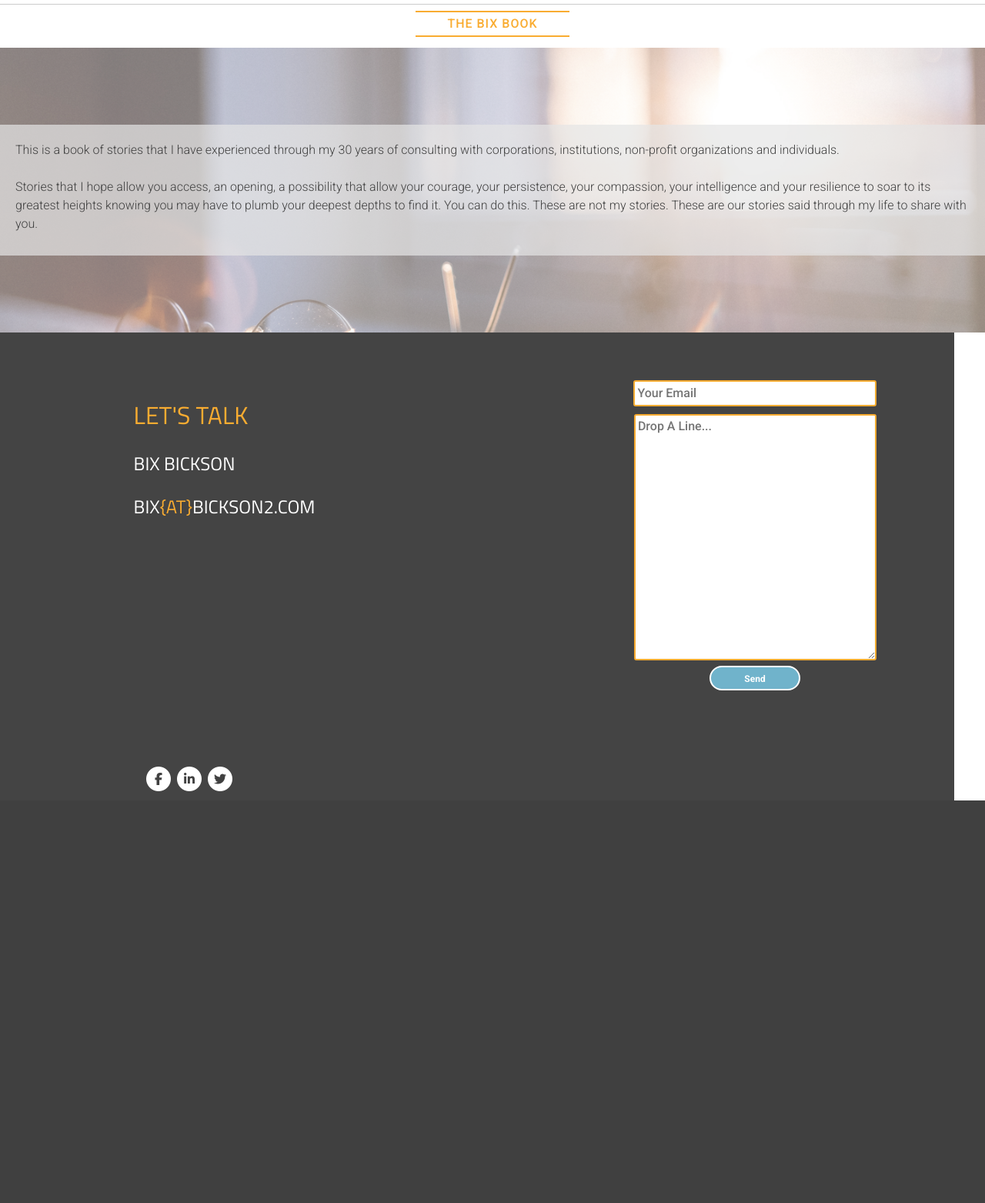
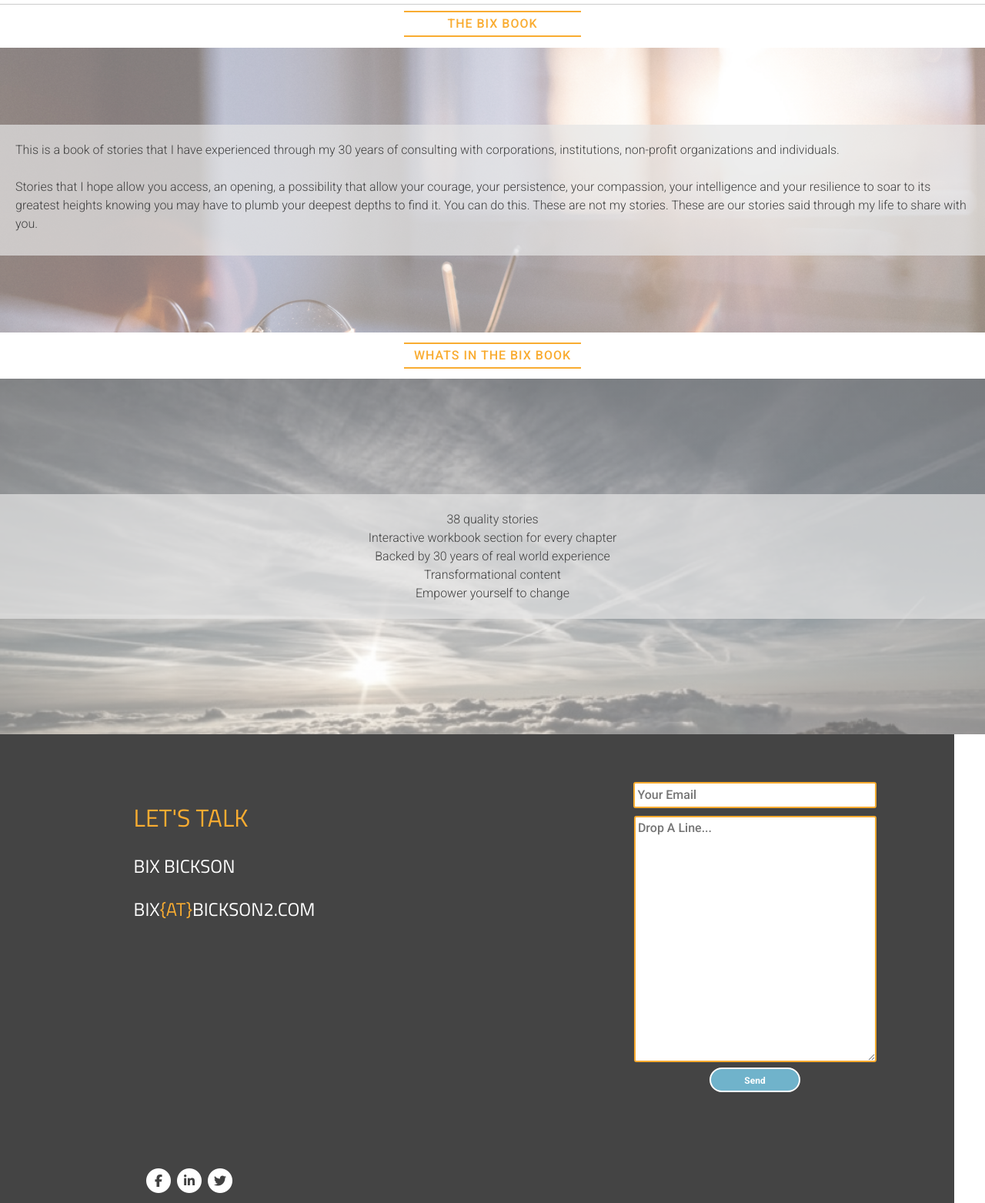
Before and after one commit to redacademy/bix-summer-2016, a WordPress theme: template themes/bix/bix-book.php in a window 1280 px wide. Shown: the part 75-1638 px from the top of the page at 77% size. Before the commit the page ends 1115 px from the top, so only its background shows below. Run offline with PHP 8.4 and a stand-in for WordPress, Linux system fonts and the light colour scheme; the site name, menu and one post (Sample post) are stand-ins, and other content is empty; some libraries are stand-ins or nearby versions.

Commit message:
bix-book page styling section 2

```diff
--- a/themes/bix/bix-book.php
+++ b/themes/bix/bix-book.php
@@ -16,7 +16,7 @@ get_header(); ?>
 		<section class="bix-book-banner">
 			<div class="bix-book-header">
 				<img class="site-logo" src="<?php echo(get_template_directory_uri());?>/images/bix-logo.png" alt="bix logo"/>
-				<h2 class="bix-book-title">The Bix Book</h2>
+				<h2 class="the-bix-book-title">The Bix Book</h2>
 			</div>
 		</section>
 
@@ -31,6 +31,21 @@ get_header(); ?>
 					</p>
 				</div>
 			</section>
+			<div class="book-title-wrapper">
+				<h2 class="the-bix-book-title">Whats in the bix book</h2>
+			</div>
+			<section class="book-section2">
+				<div class="book-section2-inside">
+					<ul>
+						<li>38 quality stories</li>
+						<li>Interactive workbook section for every chapter</li>
+						<li>Backed by 30 years of real world experience </li>
+						<li>Transformational content</li>
+						<li>Empower yourself to change</li>
+					</ul>
+				</div>
+			</section>
+
 		</div>
 
 		</main><!-- #main -->
--- a/themes/bix/sass/_bix-book.scss
+++ b/themes/bix/sass/_bix-book.scss
@@ -6,7 +6,9 @@
 	.site-logo{
 		display: none;
 	}
-	.bix-book-title{
+}
+
+.the-bix-book-title{
   width: 100%;
   color:$color__orange;
   border-bottom: solid 2px $color__orange;
@@ -14,18 +16,23 @@
   font-size: 1rem;
   letter-spacing: 1px;
   padding:3px 0;
-    width: 200px;
+  width: 230px;
   text-align: center;
   text-transform: uppercase;
   font-weight: 500;
 }
+.book-title-wrapper{
+  display: flex;
+  justify-content: center;
 }
 
 .book-section1{
-	background: linear-gradient(
+	background:
+  linear-gradient(
       rgba(255, 255, 255, 0.45),
       rgba(255, 255, 255, 0.45)
-    ), url(../../images/bix-book-banner.png) no-repeat 20% top;
+    ),
+    url(../../images/bix-book-banner.png) no-repeat 20% top;
     background-size: cover;
     display: flex;
     flex-direction: column;
@@ -39,6 +46,33 @@
   	p{
   		font-weight: 300;
   	}
-
 	}
 }
+.book-section2{
+  background:
+  linear-gradient(
+      rgba(255, 255, 255, 0.45),
+      rgba(255, 255, 255, 0.45)
+    ),
+    url(../../images/bix-book-sky.png) no-repeat 20% top;
+    background-size: cover;
+    display: flex;
+    flex-direction: column;
+    justify-content: center;
+    align-items: center;
+    padding: 150px 0;
+
+  .book-section2-inside{
+    padding: 5px 5px;
+    background-color:rgba(230,230,230,.7);
+    width: 100%;
+     text-align: center;
+     ul{
+      padding:0;
+     }
+    li{
+      font-weight: 300;
+      list-style-type: none;
+    }
+  }
+}
--- a/themes/bix/style.css
+++ b/themes/bix/style.css
@@ -1607,7 +1607,8 @@ strong {
       align-items: center; }
   .bix-book-banner .site-logo {
     display: none; }
-  .bix-book-banner .bix-book-title {
+
+.the-bix-book-title {
   width: 100%;
   color: #F9AC31;
   border-bottom: solid 2px #F9AC31;
@@ -1615,10 +1616,16 @@ strong {
   font-size: 1rem;
   letter-spacing: 1px;
   padding: 3px 0;
-    width: 200px;
+  width: 230px;
   text-align: center;
   text-transform: uppercase;
   font-weight: 500; }
+
+.book-title-wrapper {
+  display: -ms-flexbox;
+  display: flex;
+  -ms-flex-pack: center;
+      justify-content: center; }
 
 .book-section1 {
   background: linear-gradient(rgba(255, 255, 255, 0.45), rgba(255, 255, 255, 0.45)), url(../../images/bix-book-banner.png) no-repeat 20% top;
@@ -1637,6 +1644,29 @@ strong {
     background-color: rgba(230, 230, 230, 0.7); }
     .book-section1 .book-section1-inside p {
       font-weight: 300; }
+
+.book-section2 {
+  background: linear-gradient(rgba(255, 255, 255, 0.45), rgba(255, 255, 255, 0.45)), url(../../images/bix-book-sky.png) no-repeat 20% top;
+  background-size: cover;
+  display: -ms-flexbox;
+  display: flex;
+  -ms-flex-direction: column;
+      flex-direction: column;
+  -ms-flex-pack: center;
+      justify-content: center;
+  -ms-flex-align: center;
+      align-items: center;
+  padding: 150px 0; }
+  .book-section2 .book-section2-inside {
+    padding: 5px 5px;
+    background-color: rgba(230, 230, 230, 0.7);
+    width: 100%;
+    text-align: center; }
+    .book-section2 .book-section2-inside ul {
+      padding: 0; }
+    .book-section2 .book-section2-inside li {
+      font-weight: 300;
+      list-style-type: none; }
 
 .footer-content-area {
   background-color: #444444;
```
Lines whose indentation alone changed are shown as unchanged.
